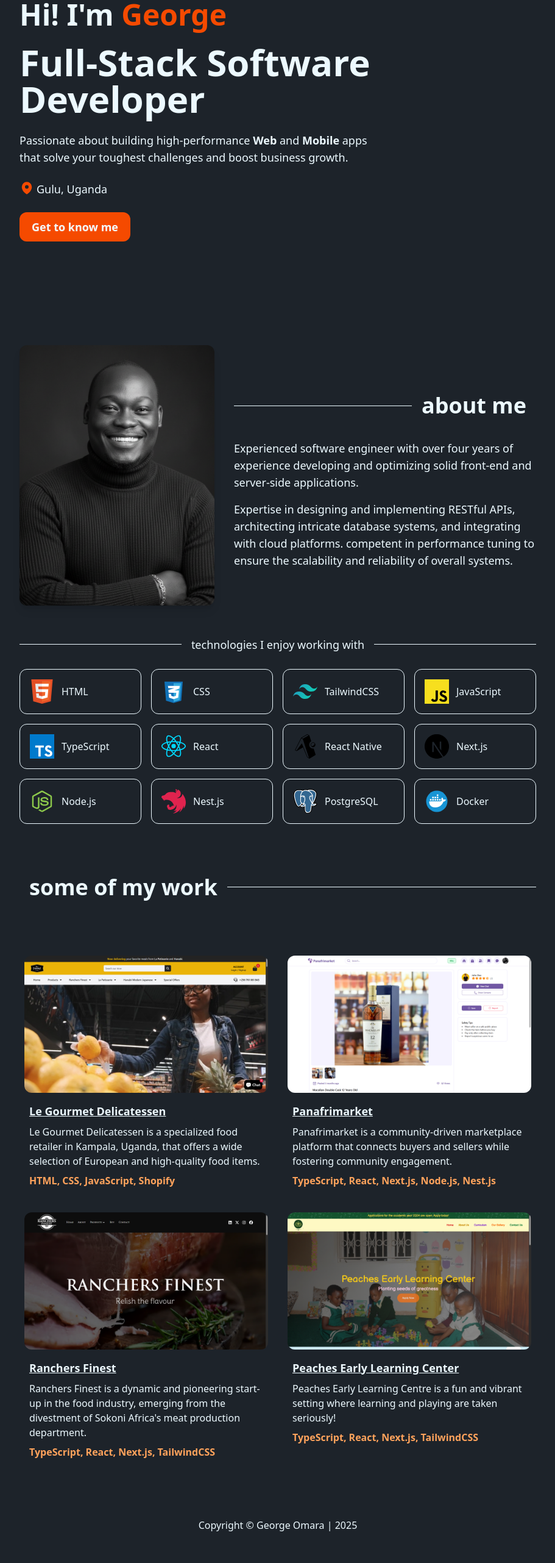
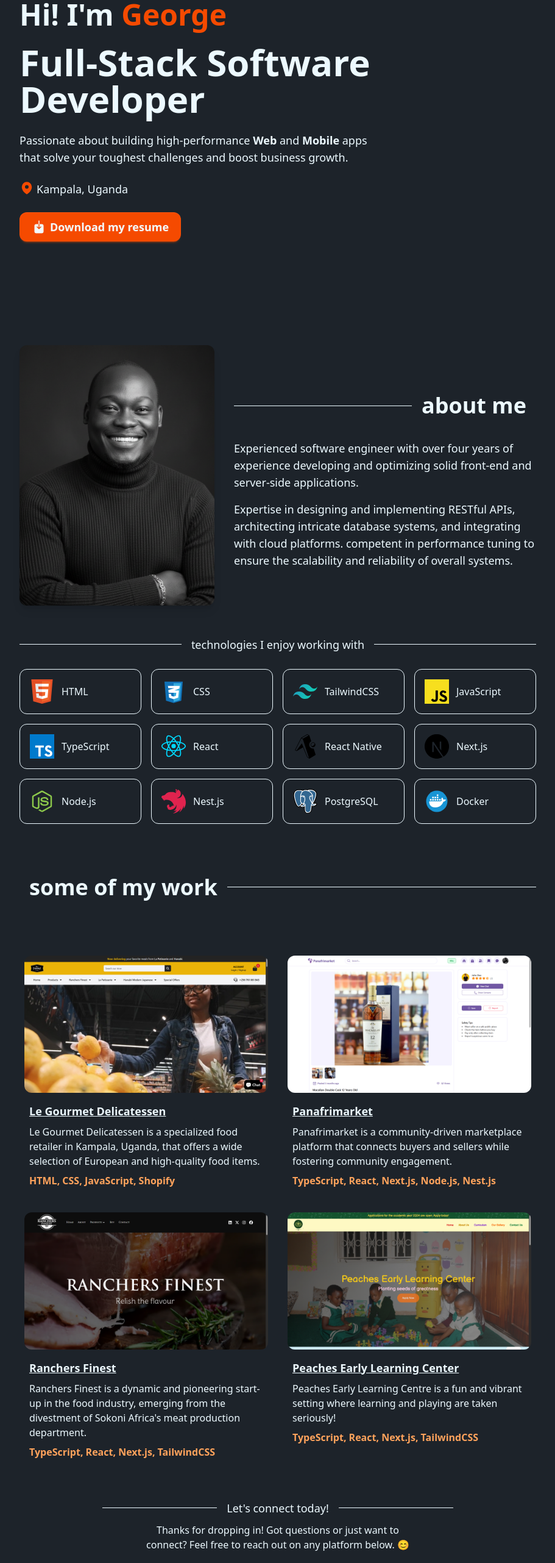
Before and after one commit to omarageorge/georgeomara, a Next.js app: page / in a window 1280 px wide. Shown: the part 234-2797 px from the top of the page at 61% size, without its empty margins (184-1095 px from the left). Before the commit the page ends 2763 px from the top, so only its background shows below. Built offline with nearby package versions, Linux system fonts and the light colour scheme.

Commit message:
refactor(index): add resume download link, add contact section

```diff
--- a/src/app/page.tsx
+++ b/src/app/page.tsx
@@ -1,5 +1,5 @@
 import me from '@/assets/me.png';
-import Button from '@/components/button';
+import ContactLinks from '@/components/contact-links';
 import ProjectsList from '@/components/projects/projects-list';
 import SectionHeading from '@/components/section-heading';
 import SectionLabel from '@/components/section-label';
@@ -39,15 +39,25 @@ export default function Home() {
                 />
               </svg>
             </span>
-            <span>Gulu, Uganda</span>
+            <span>Kampala, Uganda</span>
           </h4>
 
-          <Link href='#about'>
-            <Button
-              label='Get to know me'
-              primary
-              className='md:btn-lg rounded-xl'
-            />
+          <Link
+            href='/my-resume.pdf'
+            download='Omara_George_Boniface_Professional_Resume.pdf'
+            target='_blank'
+            className='btn btn-primary md:btn-lg rounded-xl'
+          >
+            <svg
+              xmlns='http://www.w3.org/2000/svg'
+              viewBox='0 0 24 24'
+              fill='currentColor'
+              className='size-6'
+            >
+              <path d='M12 1.5a.75.75 0 0 1 .75.75V7.5h-1.5V2.25A.75.75 0 0 1 12 1.5ZM11.25 7.5v5.69l-1.72-1.72a.75.75 0 0 0-1.06 1.06l3 3a.75.75 0 0 0 1.06 0l3-3a.75.75 0 1 0-1.06-1.06l-1.72 1.72V7.5h3.75a3 3 0 0 1 3 3v9a3 3 0 0 1-3 3h-9a3 3 0 0 1-3-3v-9a3 3 0 0 1 3-3h3.75Z' />
+            </svg>
+
+            <span>Download my resume</span>
           </Link>
         </div>
       </header>
@@ -95,6 +105,19 @@ export default function Home() {
           <SectionHeading label='some of my work' left />
           <ProjectsList />
         </section>
+
+        <section id='contact'>
+          <div className='w-full max-w-xl mx-auto space-y-6'>
+            <SectionLabel label="Let's connect today!" />
+
+            <p className='w-full max-w-md mx-auto text-center'>
+              Thanks for dropping in! Got questions or just want to connect?
+              Feel free to reach out on any platform below. 😊
+            </p>
+
+            <ContactLinks />
+          </div>
+        </section>
       </main>
     </>
   );
```
